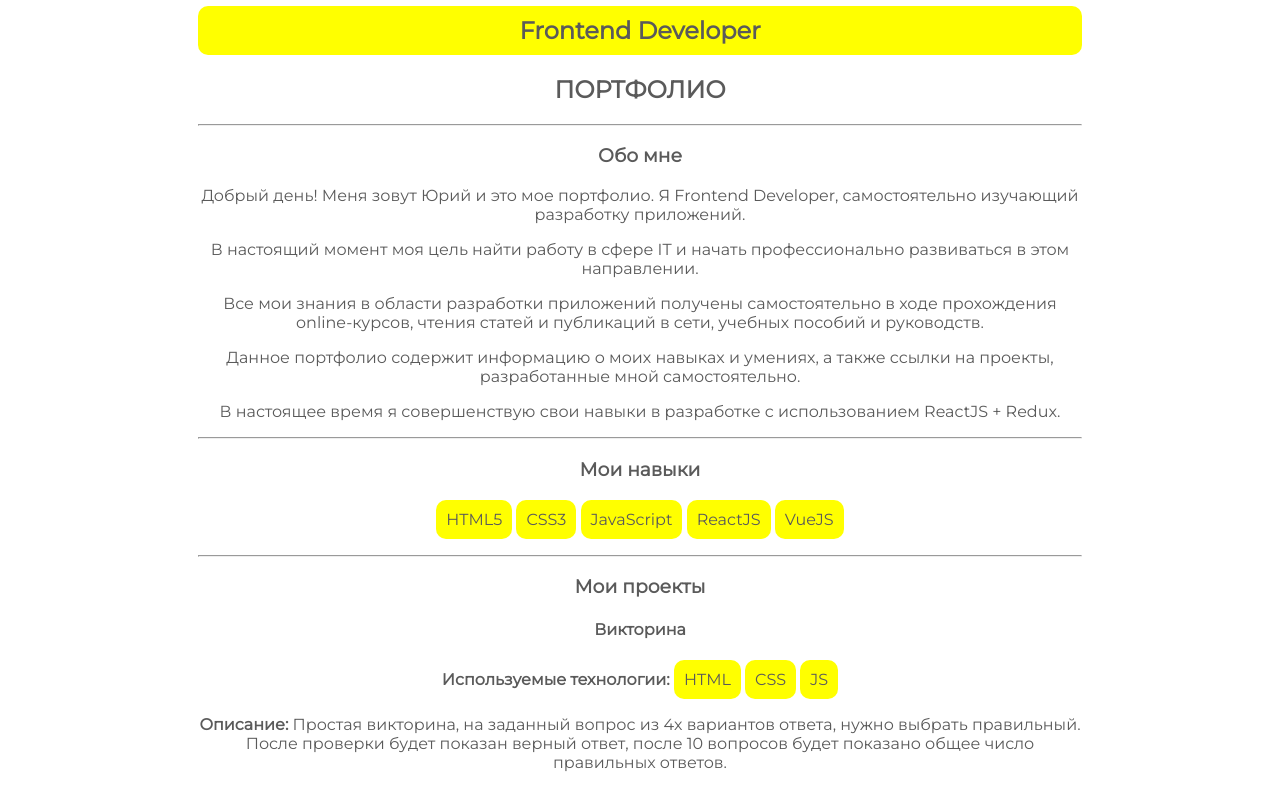
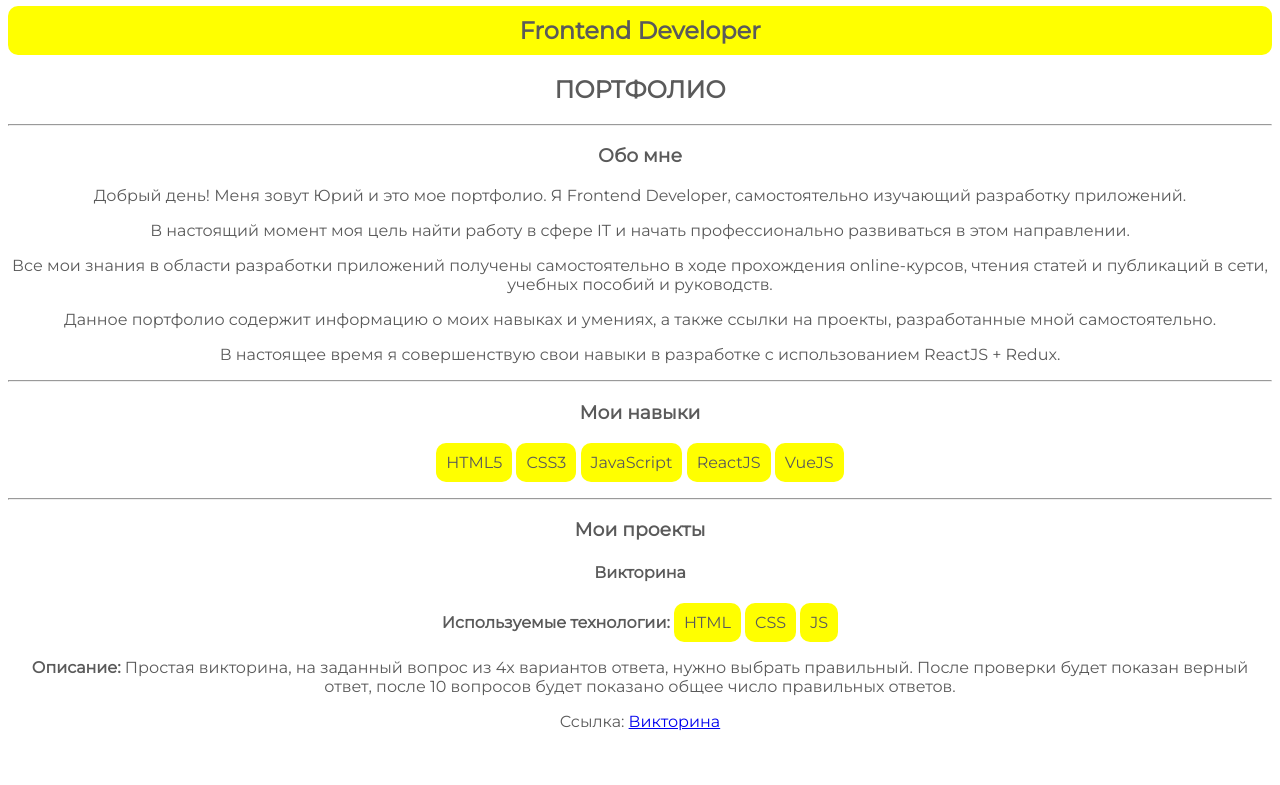
Before and after one commit to GEscor/CV, a plain HTML site: page index.html in a window 1280 px wide. Shown: the part 288-1073 px from the top of the page. After the commit the page ends 1035 px from the top, so only its background shows below. Drawn offline with Linux system fonts and the light colour scheme.

Commit message:
Update style.css

```diff
--- a/style.css
+++ b/style.css
@@ -11,8 +11,7 @@ ul {
 }
 
 .container {
-  width: 70%;
-  min-width: 200px;
+  max-width: 1600px;
   margin: 0 auto;
 }
 
```
